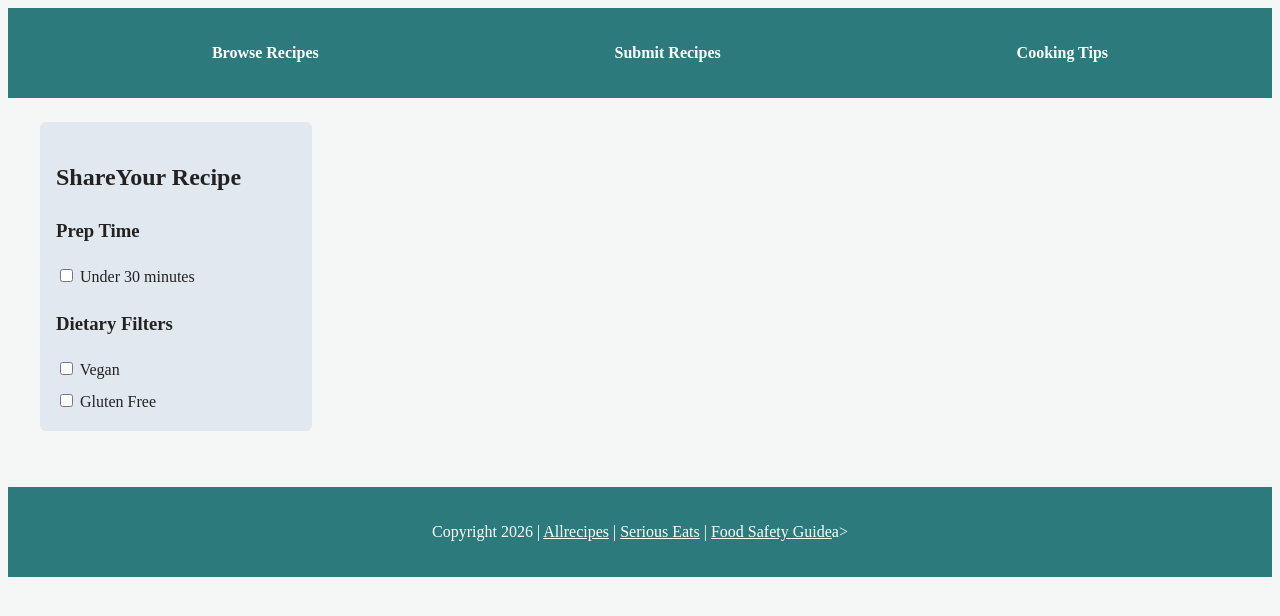
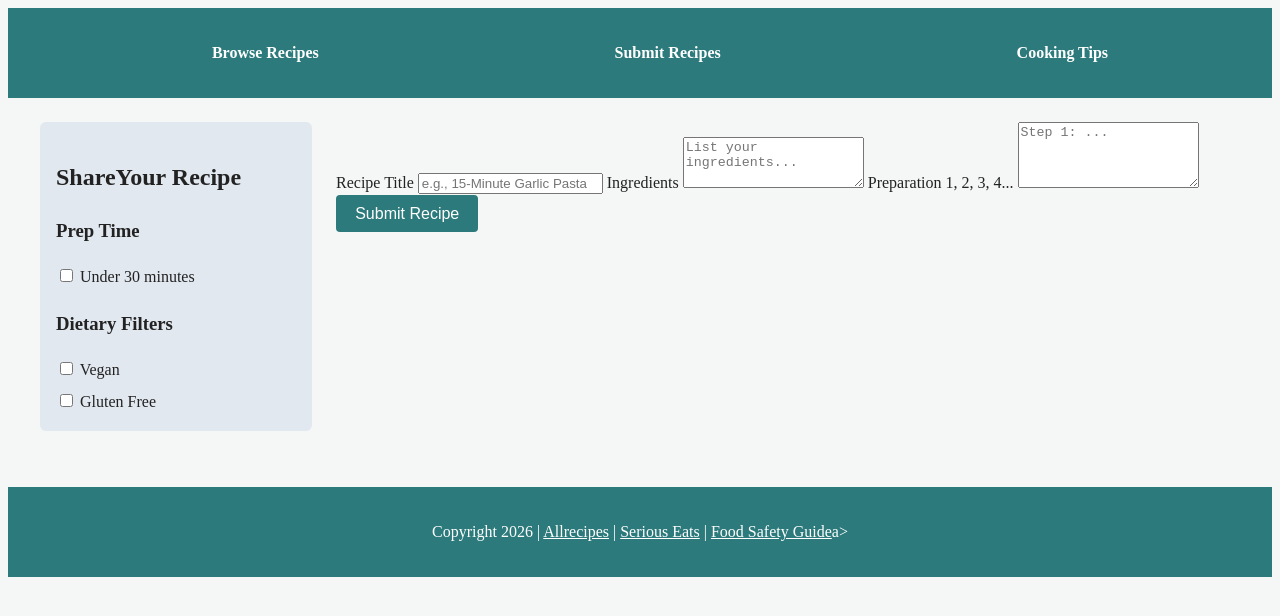
Before and after one commit to vnoble2/websitedevelopmentproject, a plain HTML site: page submit.html in a window 1280 px wide. Drawn offline with Linux system fonts and the light colour scheme.

Commit message:
Update submit.html

```diff
--- a/submit.html
+++ b/submit.html
@@ -42,6 +42,20 @@ value="gluten-free"> Gluten Free</label>
 
 <!-- Main Content Area -->
 <main id="">
+  <form>
+<label for="recipe-title">Recipe Title</label>
+<input type="text" id="recipe-title" name="recipe-title" placeholder="e.g., 15-Minute Garlic Pasta" required>
+
+<label for="ingredients">Ingredients</label>
+<textarea id="ingredients" name="ingredients" rows="3" placeholder="List your ingredients..."
+
+required></textarea>
+
+<label for="preparation">Preparation 1, 2, 3, 4...</label>
+<textarea id="preparation" name="preparation" rows="4" placeholder="Step 1: ..."></textarea>
+
+<button type="submit" class="btn">Submit Recipe</button>
+</form>
 
 </main>
 </div>
```
